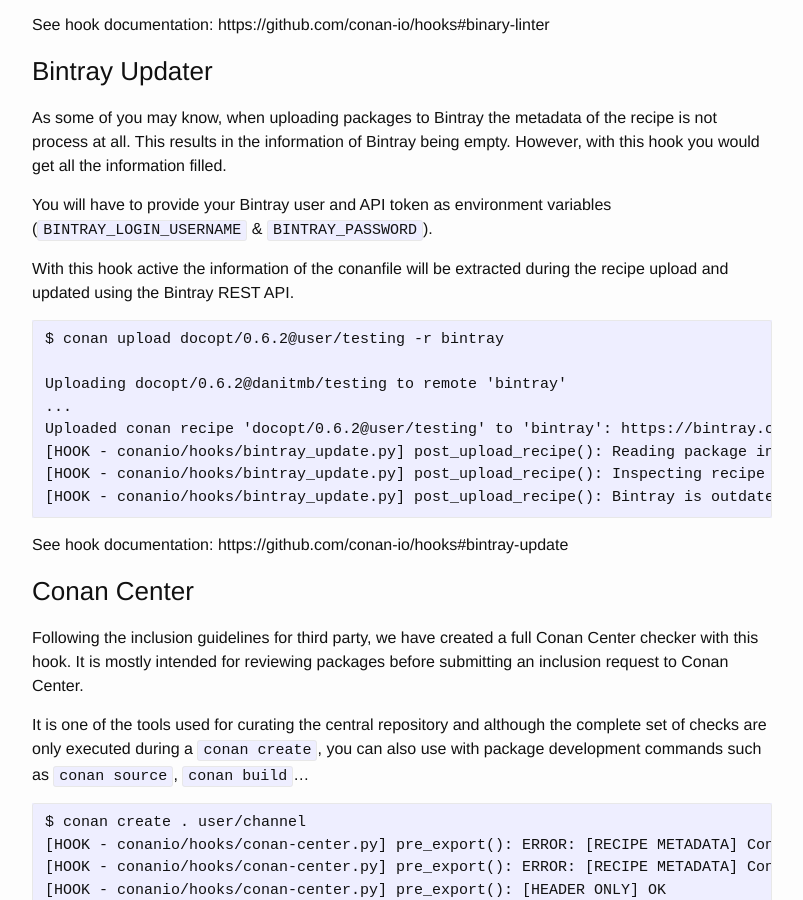
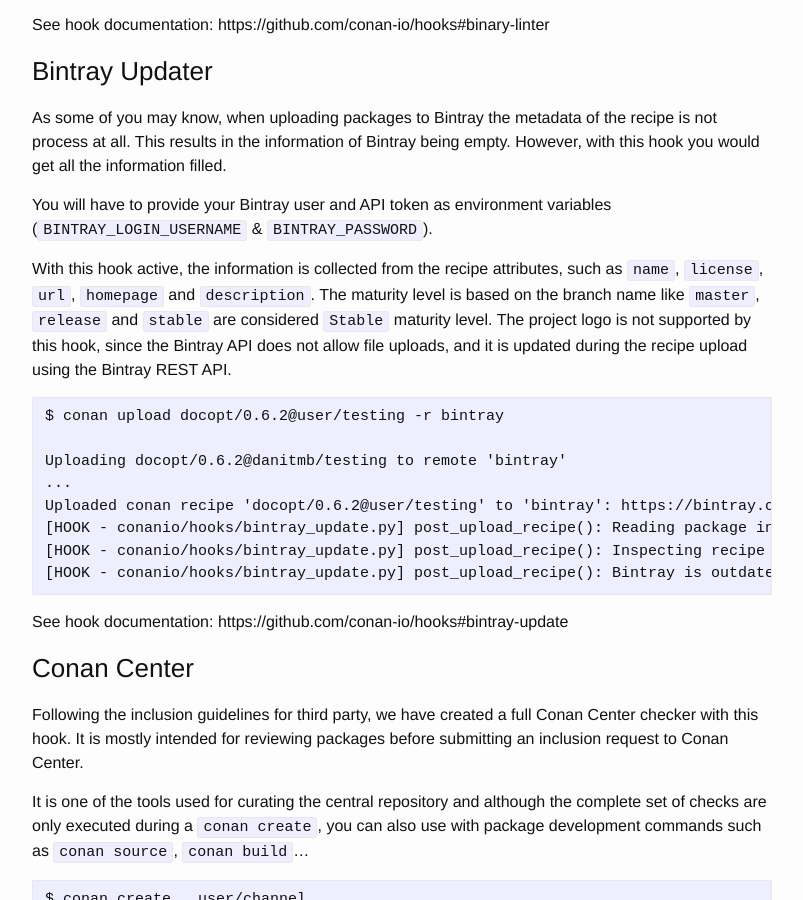
Before and after one commit to conan-io/conan-io.github.io, a Jekyll site: the page built from _posts/2019-02-25-Extending-conan-with-hooks.markdown, in a window 1280 px wide and 900 px high, scrolled down 2561 px. Shown: the whole window, without its empty margins (238-1041 px from the left). Built offline with Jekyll 4.4.1, drawn with Linux system fonts in a browser that asks for light colours; comment, search, counter and statistics services are not loaded.

Commit message:
Added bintray updater description

````diff
--- a/_posts/2019-02-25-Extending-conan-with-hooks.markdown
+++ b/_posts/2019-02-25-Extending-conan-with-hooks.markdown
@@ -117,7 +117,10 @@ information of Bintray being empty. However, with this hook you would get all th
 
 You will have to provide your Bintray user and API token as environment variables (``BINTRAY_LOGIN_USERNAME`` & ``BINTRAY_PASSWORD``).
 
-With this hook active the information of the conanfile will be extracted during the recipe upload and updated using the Bintray REST API.
+With this hook active, the information is collected from the recipe attributes, such as ``name``, ``license``, ``url``, ``homepage`` and
+``description``. The maturity level is based on the branch name like `master`, `release` and `stable` are considered ``Stable`` maturity
+level. The project logo is not supported by this hook, since the Bintray API does not allow file uploads, and it is updated during the
+recipe upload using the Bintray REST API.
 
 ```
 $ conan upload docopt/0.6.2@user/testing -r bintray
````
